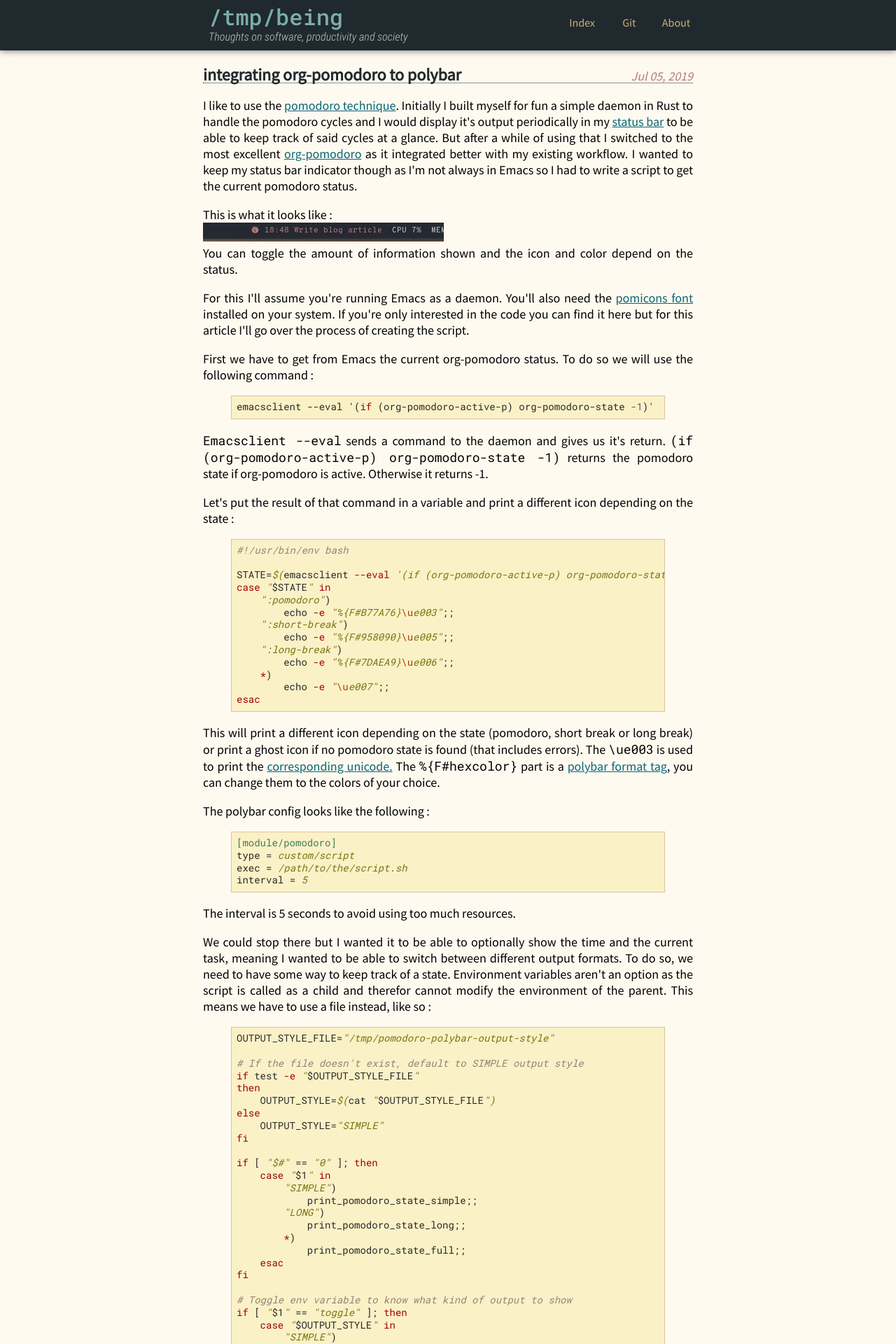
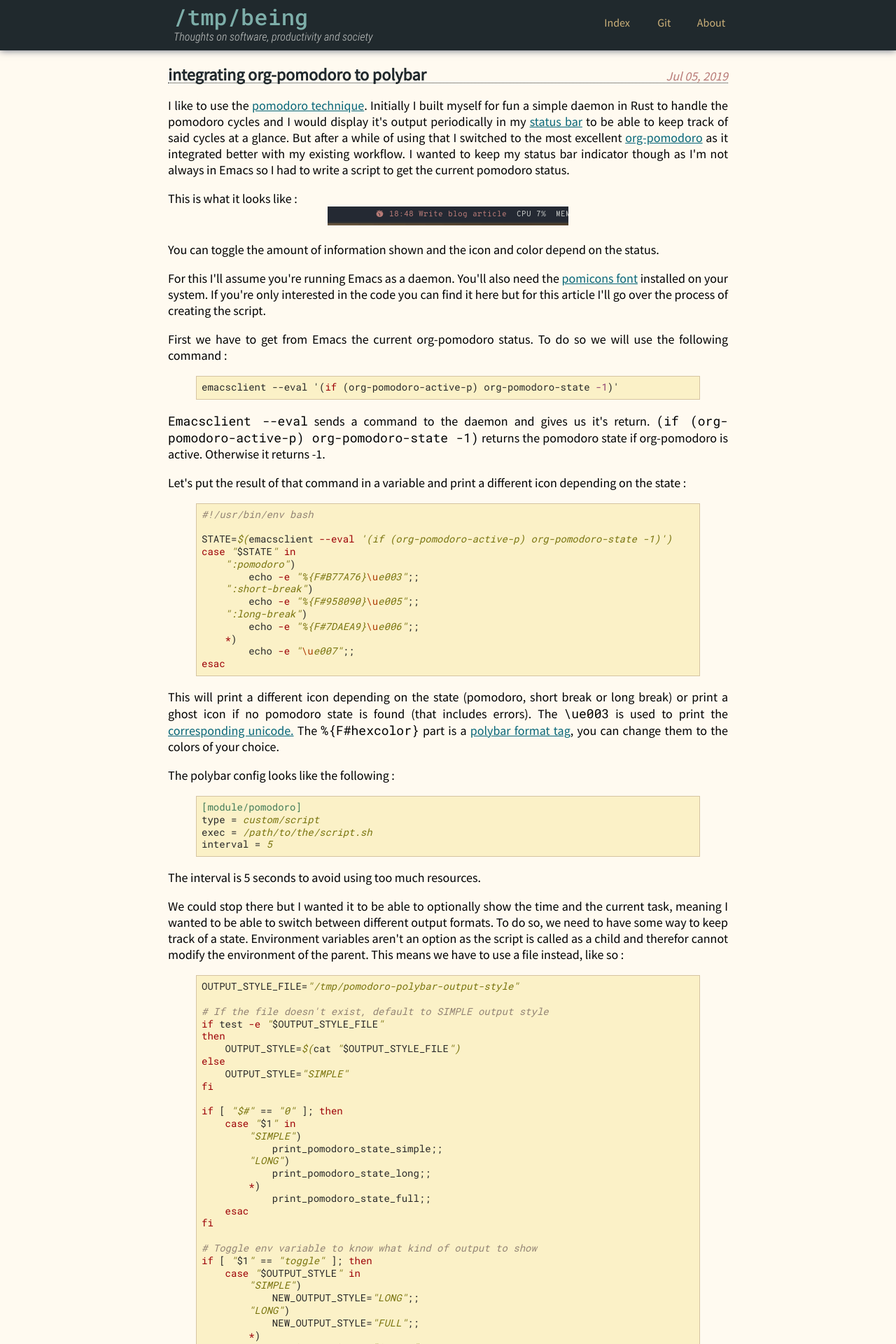
Before and after one commit to tmpbeing/tmpbeing, a Jekyll site: the page built from _posts/2019-07-05-integrating-org-pomodoro-to-polybar.html, in a window 1280 px wide. Shown: the top 1920 px of the page at 70% size. Built offline with Jekyll 4.4.1, drawn with Linux system fonts in a browser that asks for light colours.

Commit message:
wider content & rules for img/figures & sections

```diff
--- a/css/style.css
+++ b/css/style.css
@@ -49,7 +49,7 @@ body {
   margin-right: auto;
   padding-left: 1rem;
   height: 4rem;
-  max-width: 700px;
+  max-width: 800px;
   color: #c5c8c6;
 }
 
@@ -108,7 +108,7 @@ main {
   display: block;
   text-align: justify;
   margin: 6rem auto 0 auto;
-  max-width: 700px;
+  max-width: 800px;
   font-size: 18px;
 }
 
@@ -144,9 +144,24 @@ main a:link {
 .article-header time {
   margin-top: 2px;
   float: right;
+
   font-style: italic;
   color: #b77a76;
   /* color: #343d41; */
+}
+
+/* Article section display */
+main article .outline-2 .section-number-2 {
+  display: none;
+}
+
+main article h2:before {
+  content: "#";
+}
+
+main article h2 {
+  font-size: 22px;
+  margin-bottom: -0.6em;
 }
 
 /* Article code display */
@@ -161,6 +176,33 @@ main article pre {
   border: 1px solid #d5c4a1;
   font-size: 14px;
   overflow: auto;
+}
+
+/* Article img display */
+
+main article .figure {
+  display: block;
+  margin-left: auto;
+  margin-right: auto;
+  text-align: center;
+  font-style: italic;
+}
+
+main article .figure p + p {
+  margin-top: -0.8em;
+  font-size: 16px;
+}
+
+main article .figure-number {
+  display: none;
+}
+
+main article img {
+  display: block;
+  max-width: 80%;
+  min-width: 40%;
+  margin-left: auto;
+  margin-right: auto;
 }
 
 /* Article navigation section */
```
